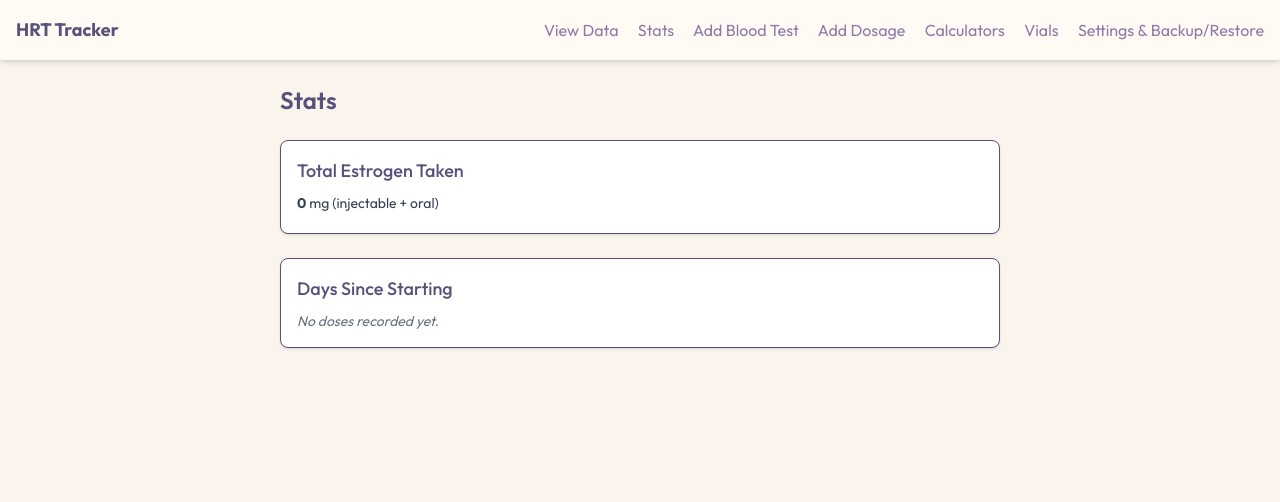
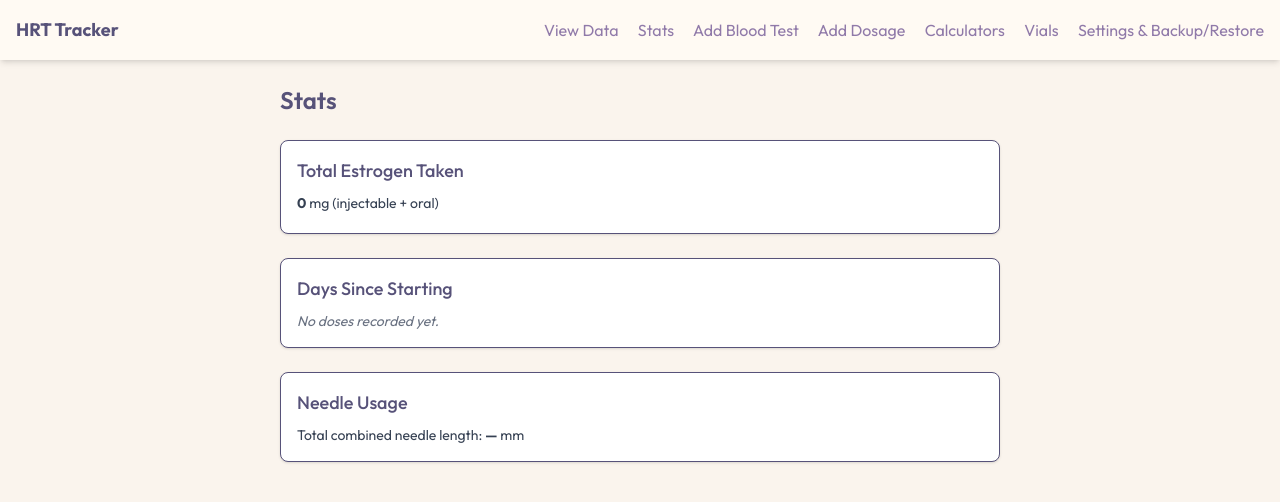
Before and after one commit to chaos-dotcom/hrt-tracker, a SvelteKit app: page /stats in a window 1280 px wide. Shown: the top 502 px of the page. Built offline with nearby package versions, Linux system fonts and the light colour scheme.

Commit message:
feat: add needle length parser, aggregate total mm, and render on Stats

```diff
--- a/src/routes/stats/+page.svelte
+++ b/src/routes/stats/+page.svelte
@@ -48,6 +48,40 @@
     if (!isFinite(ml)) return '—';
     return String(Math.round(ml * 100)); // 1 mL = 100 IU
   }
+
+  function parseNeedleLengthToMm(raw: string): number | null {
+    const s = String(raw || '').trim().toLowerCase();
+    if (!s) return null;
+    const m = s.match(/([0-9]+(?:\.[0-9]+)?)/);
+    if (!m) return null;
+    const val = parseFloat(m[1]);
+    if (!isFinite(val) || val <= 0) return null;
+    if (/\bcm\b|centimet(er|re)s?/.test(s)) return val * 10;
+    if (/\bmm\b|millimet(er|re)s?/.test(s)) return val;
+    if (/"/.test(s) || /\binches?\b/.test(s)) return val * 25.4;
+    // No unit specified: assume mm
+    return val;
+  }
+
+  const needleAgg = $derived(() => {
+    let sumMm = 0;
+    let skipped = 0;
+    for (const d of injectableRecords) {
+      const nl = (d as any).needleLength;
+      if (!nl || String(nl).trim() === '') {
+        skipped++;
+        continue;
+      }
+      const mm = parseNeedleLengthToMm(String(nl));
+      if (typeof mm === 'number' && isFinite(mm) && mm > 0) {
+        sumMm += mm;
+      } else {
+        skipped++;
+      }
+    }
+    return { sumMm, skipped };
+  });
+  const totalNeedleLengthMm = $derived(needleAgg.sumMm);
 </script>
 
 <div class="p-6 space-y-6 max-w-3xl mx-auto">
@@ -84,4 +118,20 @@
       </div>
     {/if}
   </section>
+
+  <section class="border rounded-lg p-4 bg-white dark:bg-rose-pine-surface shadow">
+    <h2 class="text-lg font-medium mb-2">Needle Usage</h2>
+    <div class="text-sm text-gray-700 dark:text-gray-300">
+      <div>
+        Total combined needle length:
+        <strong>{isFinite(totalNeedleLengthMm) ? fmt(totalNeedleLengthMm, 1) : '—'}</strong> mm
+        {#if isFinite(totalNeedleLengthMm)}(<strong>{fmt(totalNeedleLengthMm / 25.4, 2)}</strong> in){/if}
+      </div>
+      {#if needleAgg.skipped > 0}
+        <div class="text-xs opacity-70 mt-1">
+          Skipped {needleAgg.skipped} injection(s) without a parsable needle length.
+        </div>
+      {/if}
+    </div>
+  </section>
 </div>
```
